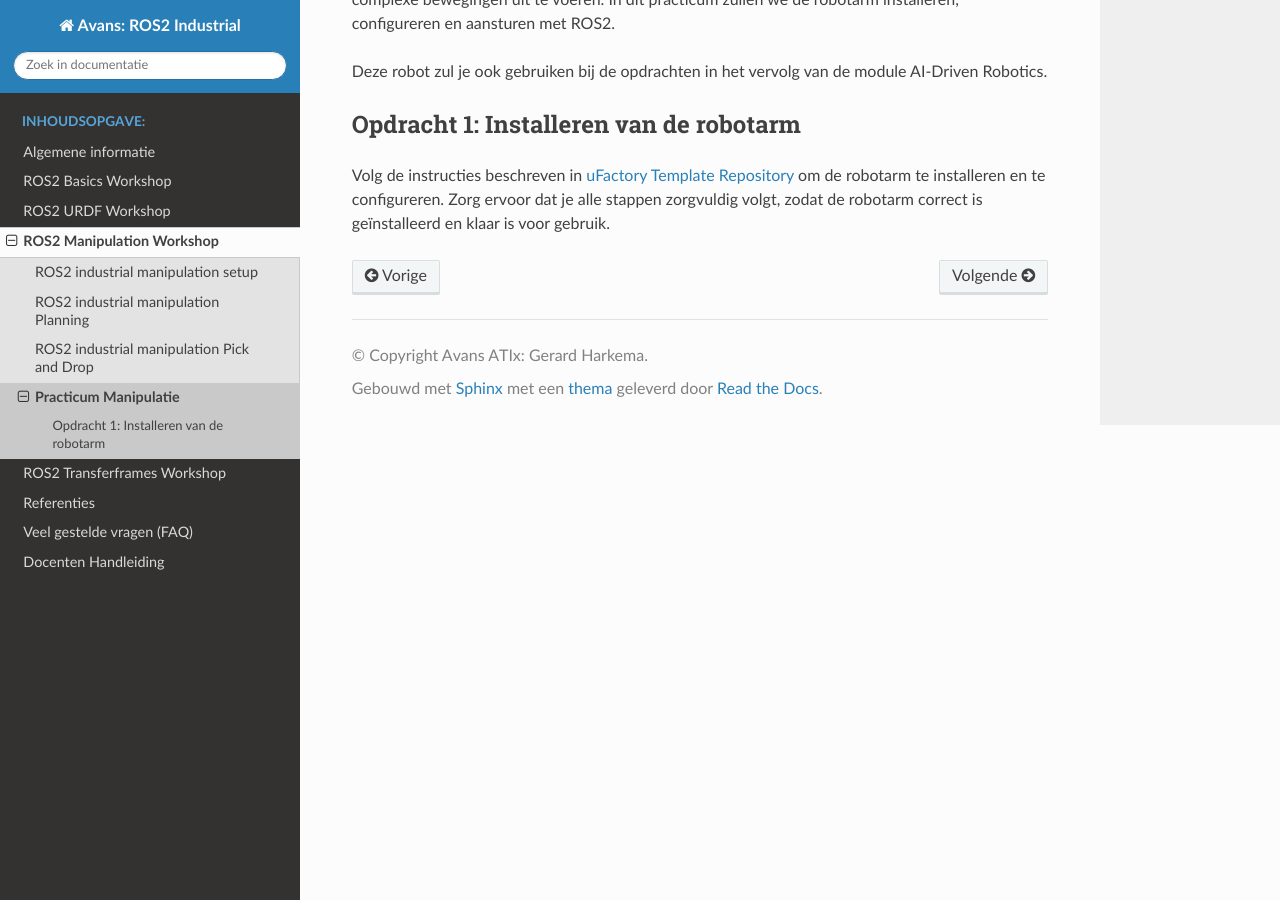
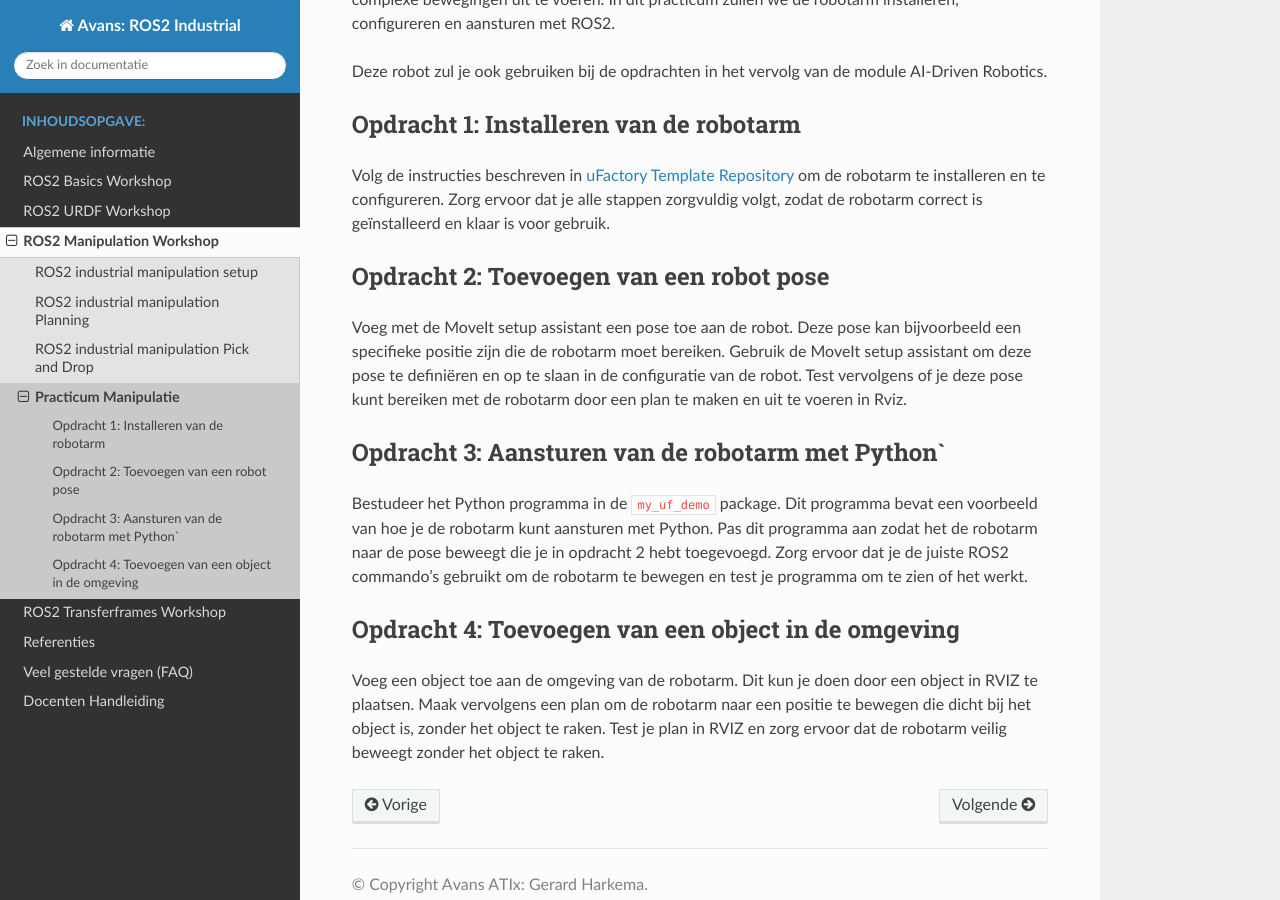
Before and after one commit to AvansMechatronica/ROS2_industrial_workshop, a Sphinx documentation site: the page built from documentation/4_manipulation/manipulation_practicum.md, in a window 1280 px wide and 900 px high, scrolled down 1067 px. Built offline with Sphinx 7.4.7 and the Read the Docs theme 3.1.0, drawn with Linux system fonts in a browser that asks for light colours.

Commit message:
20260518

```diff
--- a/documentation/4_manipulation/manipulation_practicum.md
+++ b/documentation/4_manipulation/manipulation_practicum.md
@@ -10,3 +10,12 @@ Deze robot zul je ook gebruiken bij de opdrachten in het vervolg van de module A
 
 ## Opdracht 1: Installeren van de robotarm
 Volg de  instructies beschreven in [uFactory Template Repository](https://avansmechatronica.github.io/my_ufactory_ROS2/) om de robotarm te installeren en te configureren. Zorg ervoor dat je alle stappen zorgvuldig volgt, zodat de robotarm correct is geïnstalleerd en klaar is voor gebruik.
+
+## Opdracht 2: Toevoegen van een robot pose
+Voeg met de MoveIt setup assistant een pose toe aan de robot. Deze pose kan bijvoorbeeld een specifieke positie zijn die de robotarm moet bereiken. Gebruik de MoveIt setup assistant om deze pose te definiëren en op te slaan in de configuratie van de robot. Test vervolgens of je deze pose kunt bereiken met de robotarm door een plan te maken en uit te voeren in Rviz.
+
+## Opdracht 3: Aansturen van de robotarm met Python`
+Bestudeer het Python programma in de `my_uf_demo` package. Dit programma bevat een voorbeeld van hoe je de robotarm kunt aansturen met Python. Pas dit programma aan zodat het de robotarm naar de pose beweegt die je in opdracht 2 hebt toegevoegd. Zorg ervoor dat je de juiste ROS2 commando's gebruikt om de robotarm te bewegen en test je programma om te zien of het werkt.
+
+## Opdracht 4: Toevoegen van een object in de omgeving
+Voeg een object toe aan de omgeving van de robotarm. Dit kun je doen door een object in RVIZ te plaatsen. Maak vervolgens een plan om de robotarm naar een positie te bewegen die dicht bij het object is, zonder het object te raken. Test je plan in RVIZ en zorg ervoor dat de robotarm veilig beweegt zonder het object te raken.
```
